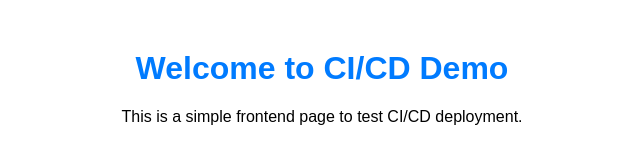
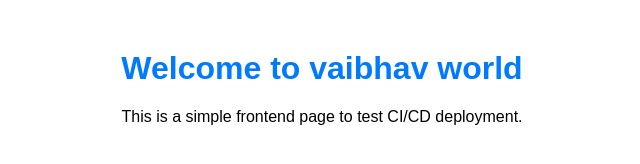
Before and after one commit to vaibhavs0007/demo, a plain HTML site: page index.html in a window 1280 px wide. Shown: the whole page, without its empty margins (318-958 px from the left). Drawn offline with Linux system fonts and the light colour scheme.

Commit message:
Update index.html

```diff
--- a/index.html
+++ b/index.html
@@ -16,7 +16,7 @@
     </style>
 </head>
 <body>
-    <h1>Welcome to CI/CD Demo</h1>
+    <h1>Welcome to vaibhav world</h1>
     <p>This is a simple frontend page to test CI/CD deployment.</p>
 </body>
 </html>
```
